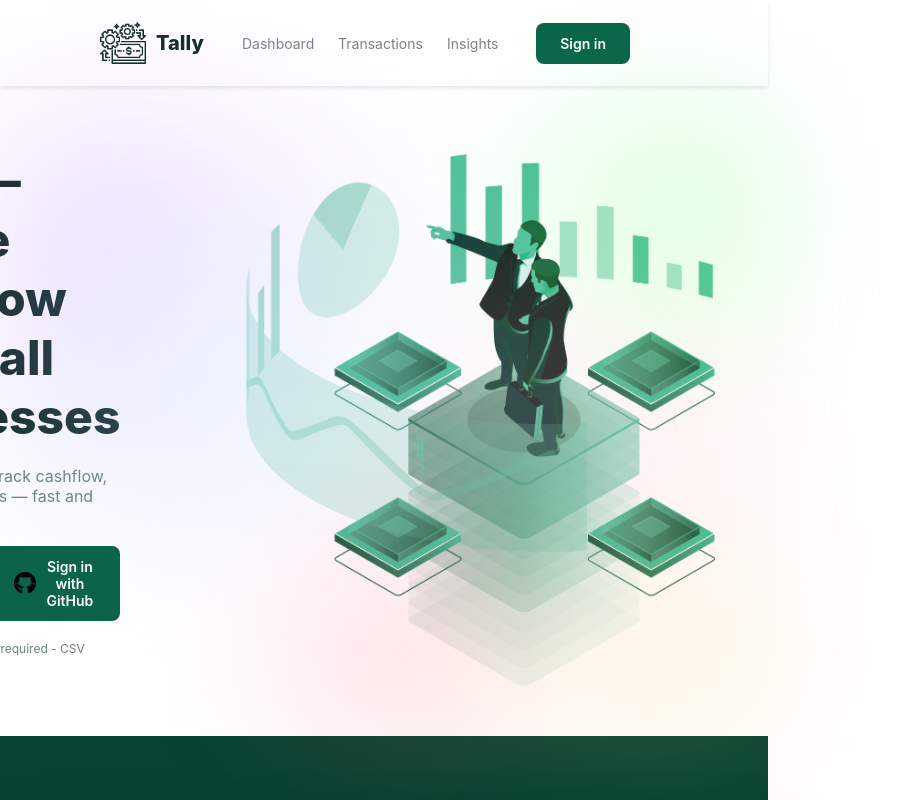
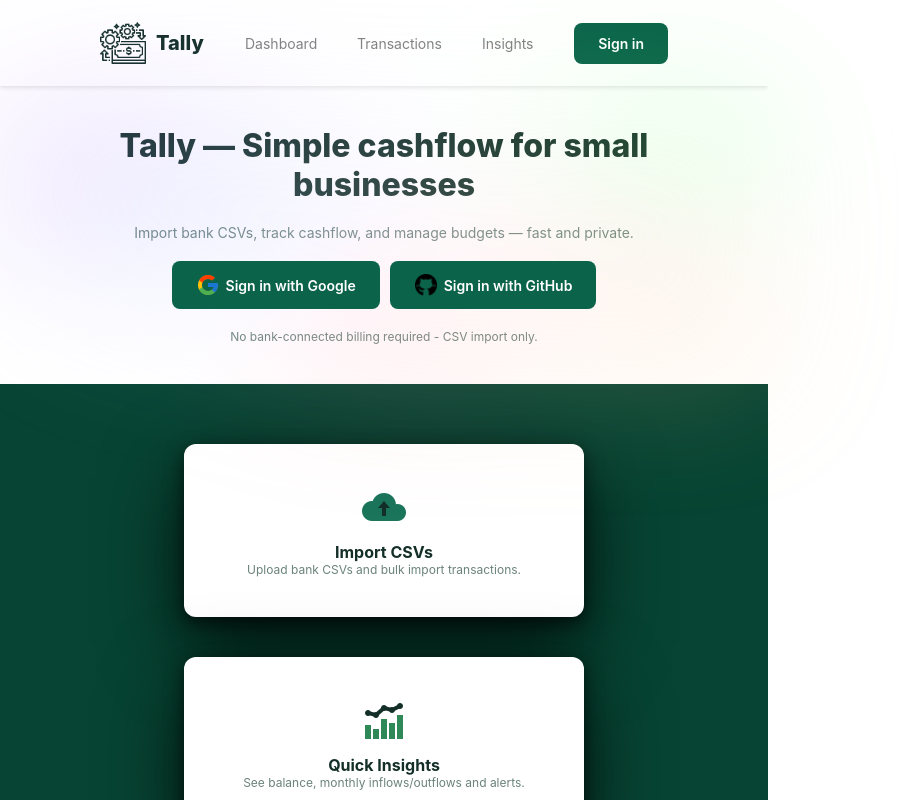
Before and after one commit to Danielpdy/Tally, a Next.js app: page / in a window 768 px wide. Shown: the top 800 px of the page, 920 px wide, since content can reach past the window. Built offline with nearby package versions, Linux system fonts and the light colour scheme; no server answers.

Commit message:
Worked on responsiveness in homepage

```diff
--- a/components/Navbar.jsx
+++ b/components/Navbar.jsx
@@ -2,8 +2,10 @@
 
 import Link from "next/link"
 import Image from "next/image"
-import { useState } from "react"
+import { useState, useEffect, useRef } from "react"
 import { useSession, signIn, signOut } from 'next-auth/react'
+import { usePathname } from "next/navigation"
+
 
 
 
@@ -12,13 +14,39 @@ const Navbar = () => {
 const { data: session, status } = useSession();
 const [providers, setProviders] = useState(null);
 const [toggler, setToggler] = useState(false);
+const panelRef = useRef(null);
+const buttonRef = useRef(null);
+const pathname = usePathname();
+
+useEffect(() => {
+    const onPointerDown = (e) => {
+        if (!toggler) return;
+        const t = e.target;
+        if (panelRef.current?.contains(t)) return;
+        if (buttonRef.current?.contains(t)) return;
+        setToggler(false);
+    };
+    const onKeyDown = (e) => {
+        if (e.key === "Escape") setToggler(false);
+    };
+
+    document.addEventListener("pointerdown", onPointerDown);
+    document.addEventListener("keydown", onKeyDown);
+    return () => {
+      document.removeEventListener("pointerdown", onPointerDown);
+      document.removeEventListener("keydown", onKeyDown);
+    };
+}, [toggler]);
+
+  useEffect(() => {
+    setToggler(false);
+  }, [pathname]);
+
 
 
   return (
-
-
+    <>
         <nav className="navbar">
-        {/* desktop Navigation */}
             <Link href="/" className="navLink">
                 <Image
                 src="/assets/icons/mainIcon.png"
@@ -36,24 +64,26 @@ const [toggler, setToggler] = useState(false);
                 <Link href="/insights" className="navButtons">Insights</Link>
             </div>
 
-        <div>
+            <div className="flex-align">
+                <div className="navbarContent">
                     {session ? (
-                <div className="navbarContent">
-                    <Link className="darkBlackButton" href="/create-prompt">Get Started</Link>
+                    <>
+                        <Link className="darkBlackButton disNone" href="/create-prompt">Get Started</Link>
                             <button type="button" onClick={() => signOut()}
-                        className="darkButton">
+                                className="darkButton disNone">
                                 Sign Out
                             </button>
 
 
-                    <Link href="/profile">
+                        <Link href="/profile" className="disNone">
                             <img src="/assets/icons/profileIcon.png"
                             alt=""
                             width={40}
                             height={40}
                             />
                         </Link>
-                </div>
+
+                    </>
                     ) : (
                     <>
                         <button type="button"
@@ -65,16 +95,26 @@ const [toggler, setToggler] = useState(false);
                 </div>
 
 
+
                 {/*smaller devices Navigation*/}
                 <div className="menuWidth">
                     <button className="menuButton"
-                onClick={() => setToggler(v => !v)}>
+                        ref={buttonRef}
+                        onClick={() => setToggler(v => !v)}
+                        aria-expanded={toggler}
+                        aria-controls="mainMenu"
+                        aria-haspopup="menu"
+                        >
                         <img src="/assets/icons/menuIcon.png"
                             width={24}
                             height={24}/>
                     </button>
 
-            <div className={`menuPanel ${open ? "open" : ""}`}>
+                    <div className={`menuPanel ${toggler ? "open" : ""}`}
+                        id="mainMenu"
+                        ref={panelRef}
+                        role="menu"
+                    >
                         {session ? (
                             <>
                             <p>Welcome back {session.user.name}</p>
@@ -93,10 +133,10 @@ const [toggler, setToggler] = useState(false);
                         )}
                     </div>
                 </div>
-
-
+            </div>
 
         </nav>
+    </>
   )
 }
 
--- a/styles/globals.css
+++ b/styles/globals.css
@@ -130,8 +130,8 @@
 .navbar {
   margin: 0%;
   padding: 20px 100px;
+  width: 100%;
   display: flex;
-  align-items: center;
   justify-content: space-between;
   box-shadow: 0 2px 4px rgba(0, 0, 0, 0.1);
 }
@@ -146,6 +146,7 @@
   font-weight: 600;
   font-size: 18px;
 }
+
 .navButtons{
   display: flex;
   align-items: center;
@@ -171,6 +172,8 @@
   transform: translateY(var(--pop-translate)) scale(var(--pop-scale));
   box-shadow: var(--pop-shadow-hover);
   outline: none;
+  padding: 0px 8px;
+  border-radius: 6px;
 }
 
 /* pressed / active feel */
@@ -201,11 +204,9 @@
   gap: 20px; /* gap-3 -> 12px */
 }
 
-/* md breakpoint (min-width: 768px) */
-@media (min-width: 768px) {
-  .navbarContent {
-    gap: 1.25rem; /* gap-5 -> 20px */
-  }
+.flex-align{
+  display: flex;
+  align-items: center;
 }
 
 .darkBlackButton{
@@ -266,7 +267,6 @@
   flex-direction: column;
   align-items: center;
   justify-content: center;
-  max-width: 300px;
   text-align: center;
   gap: 10px;
   background-color: white;
@@ -358,12 +358,11 @@
 }
 
 /* --- Mobile menu panel --- */
-.menuPanel {
-  display: none;              /* Hidden by default */
+.menuPanel {              /* Hidden by default */
   position: absolute;
   top: 60px;
-  left: 0;                /* adjust to your navbar height */
-  right: auto;
+  left: auto;                /* adjust to your navbar height */
+  right: 0;
   width: 220px;
   background: #fff;
   border: 1px solid #ddd;
@@ -372,11 +371,19 @@
   padding: 0.75rem;
   z-index: 100;
   top: calc(100% + 8px);
+
+  /* animation-related */
+  opacity: 0;
+  transform: translateY(-10px);     /* start slightly above */
+  pointer-events: none;             /* disables clicking when hidden */
+  transition: opacity 0.25s ease, transform 0.25s ease;
 }
 
 /* Only shows when React adds the .open class */
 .menuPanel.open {
-  display: block;
+  opacity: 1;
+  transform: translateY(0);         /* slide down into place */
+  pointer-events: auto;
 }
 
 /* Links inside dropdown */
@@ -396,6 +403,15 @@
   display: none;
 }
 
+.disNone{
+  display: none;
+}
+
+.menuWidth{
+  position: relative;
+  display: inline-block;
+}
+
 /* --- Desktop breakpoint --- */
 @media (min-width: 768px) {
   /* hide the mobile menu and button on desktop */
@@ -409,15 +425,52 @@
   /* show your desktop links */
   .navPages {
     display: flex;
-    gap: 1.5rem;
+    gap: 40px;
   }
 
   .signInbutton{
     display: flex;
   }
+
+  .disNone{
+    display: flex;
+  }
+
 }
 
-.menuWidth{
-  position: relative;
-  display: inline-block;
+@media (max-width: 768px) {
+  .bigTitles{
+    font-size: 2rem;
+    text-align: center;
+  }
+
+  .homePageimg{
+    display: none;
+  }
+
+  .regularText{
+    font-size: 14px;
+    text-align: center;
+  }
+
+  .homeContent{
+    display: flex;
+    flex-direction: column;
+    justify-content: center;
+    align-items: center;
+  }
+
+  .subTitles{
+    font-size: 1rem;
+  }
+
+  .boxServices{
+    width: 400px;
+  }
+
+  .homeSection-services{
+    padding: 60px 20px;
+    flex-wrap: wrap;
+    row-gap: 40px;
+  }
 }
```
Lines whose indentation alone changed are shown as unchanged.
